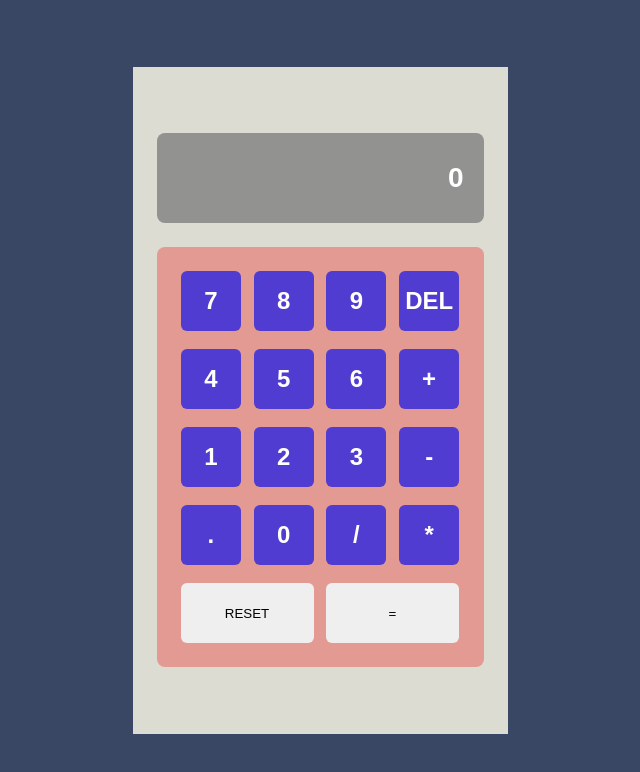
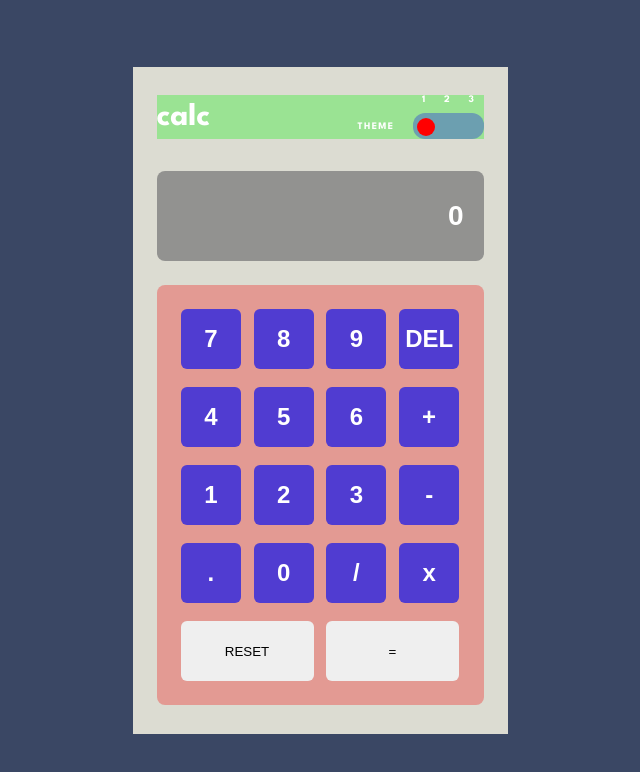
Before and after one commit to marinVcq/calculator-app, a React (Create React App) app: page / in a window 1280 px wide. Shown: the top 772 px of the page, without its empty margins (320-960 px from the left). Built offline with nearby package versions, Linux system fonts and the light colour scheme.

Commit message:
[feat] Add top theme switcher container + minor modification on operator handler (avoid double *)

```diff
--- a/src/App.js
+++ b/src/App.js
@@ -4,11 +4,11 @@ const btnValues = [
   [7, 8, 9, "DEL"],
   [4, 5, 6, "+"],
   [1, 2, 3, "-"],
-  [".",0,'/','*'],
+  [".",0,'/','x'],
   ["RESET",'=']
 ];
 
-const operators = ["+", "-", "+","/"];
+const operators = ["+", "-", "+","/","x"];
 
 const App = () => {
 
@@ -65,25 +65,35 @@ const App = () => {
     event.preventDefault();
     let operator = event.target.value;
 
-
-    /* Operator can't follow an other (except + or -) */
-    if( operator === '-' && calc.value[calc.value.length - 1] === "-"){
+    if( operator === '-' && calc.value[calc.value.length - 1] === "-"){ /* Operator can't follow an other (except + or -) */
       setCalc({
         ...calc,
         value: calc.value.slice(0,-1) + "+",
-        backValue: calc.value.slice(0,-1) + "+",
       });
     }else if(operator === '+' && calc.value[calc.value.length - 1] === "+"){
        setCalc({
         ...calc,
         value: calc.value.slice(0,-1) + "+",
-        backValue: calc.value.slice(0,-1) + "+",
       });
     }else if(operator === "/" && operators.includes(calc.value[calc.value.length -1])){
         setCalc({
           ...calc,
           value: calc.value,
         });
+    }else if(operator === "x"){
+
+      if(calc.value[calc.value.length -1] === "*"){
+        setCalc({
+          ...calc,
+          value: calc.value,
+        });
+      }else{
+        setCalc({
+          ...calc,
+          value: calc.value + "*",
+        });
+      }
+
     }else{
       setCalc({
         ...calc,
@@ -132,6 +142,21 @@ const App = () => {
     <div className="wrapper">
       <form className="calculator-form" name="calculatorForm">
 
+        <div className="top" >
+          <h1 className="app-title">calc</h1>
+          <div className="theme-switcher">
+            <span className="label">THEME</span>
+            <div className="switch-button-container">
+              <div>
+                <span>1</span>
+                <span>2</span>
+                <span>3</span>
+              </div>
+              <button className="switch-button"><div className="switch-ball"></div></button>
+            </div>
+          </div>
+        </div>
+
         <div className="screen">
           <input type="text" name="evalresult" value={calc.value} className="result"></input>
         </div>
```
